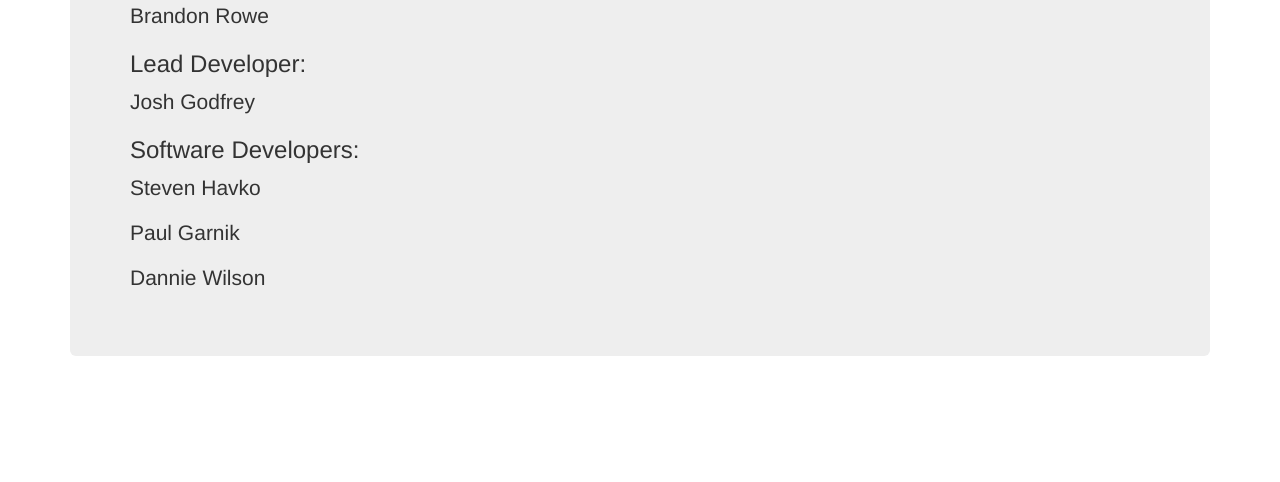
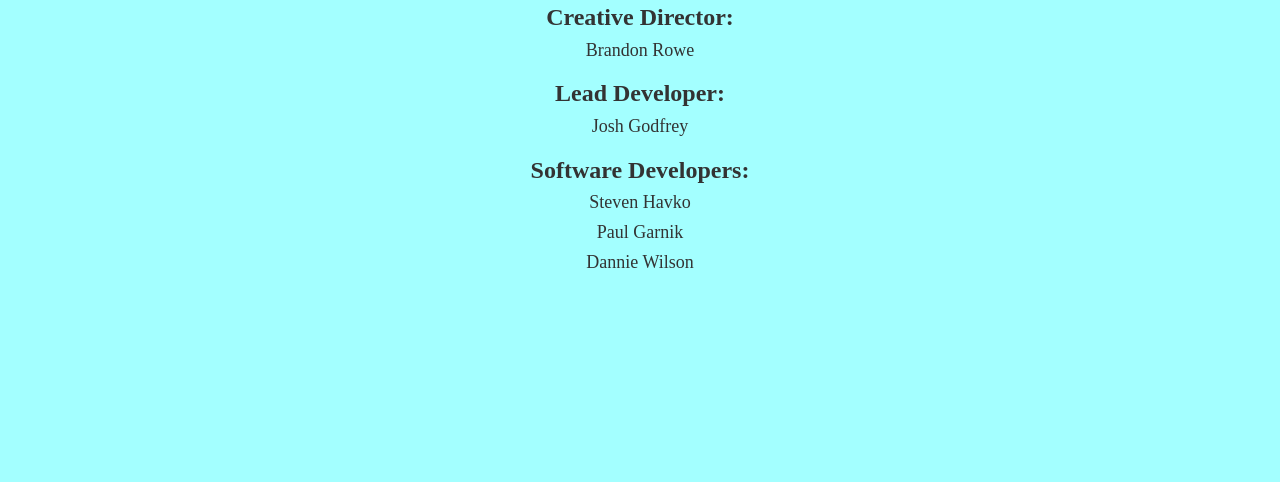
Before and after one commit to SCC-EDC/SCC-EDC.github.io, a plain HTML site: page index.html in a window 1280 px wide. Shown: the part 318-800 px from the top of the page. Drawn offline with nearby package versions, Linux system fonts and the light colour scheme.

Commit message:
modified styles

```diff
--- /dev/null
+++ b/css/index.css
@@ -0,0 +1,14 @@
+.welcome {
+	padding: 40px 15px;
+	text-align: center;
+	background-color: #A3FFFF;
+	font-family: "freight text pro", serif;
+}
+
+body {
+	background-color: #A3FFFF;
+}
+
+.jumbotron {
+	background-color: #A3FFFF;
+}
--- a/index.html
+++ b/index.html
@@ -8,7 +8,7 @@
 		<title>	LEAD DEVELOPER GROUP </title>
         <!-- Bootstrap -->
         <link href="css/bootstrap.min.css" rel="stylesheet">
-
+        <link href="css/index.css" rel="stylesheet">
         <!-- HTML5 shim and Respond.js for IE8 support of HTML5 elements and media queries -->
         <!-- WARNING: Respond.js doesn't work if you view the page via file:// -->
         <!--[if lt IE 9]>
@@ -72,19 +72,23 @@
     </div><!-- /.navbar-collapse -->
   </div><!-- /.container-fluid -->
 </nav>
-    <div class = "container">
+
+
     <div class ="jumbotron">
+
+            <div class ="welcome">
         <h1> Lead Developer Group </h1>
             <h2> The TOP Developers of the SCC Technology Club </h2>
-            <h3> Creative Director: </h3>
-            <p>  Brandon Rowe  </p>
-            <h3> Lead Developer: </h3>
-            <p> Josh Godfrey </p>
-            <h3> Software Developers: </h3>
-             <p> Steven Havko </p>
-             <p> Paul Garnik </p>
-             <p> Dannie Wilson </p>
+            <h3> <b>Creative Director:</b> </h3>
+            <h4>  Brandon Rowe  </h4>
+            <h3> <b>Lead Developer:</b> </h3>
+            <h4> Josh Godfrey </h4>
+            <h3> <b>Software Developers:</b> </h3>
+             <h4> Steven Havko </h4>
+             <h4> Paul Garnik </h4>
+             <h4> Dannie Wilson </h4>
                 </div>
+
             </div>
                      <!-- jQuery (necessary for Bootstrap's JavaScript plugins) -->
     <script src="https://ajax.googleapis.com/ajax/libs/jquery/1.11.3/jquery.min.js"></script>
```
